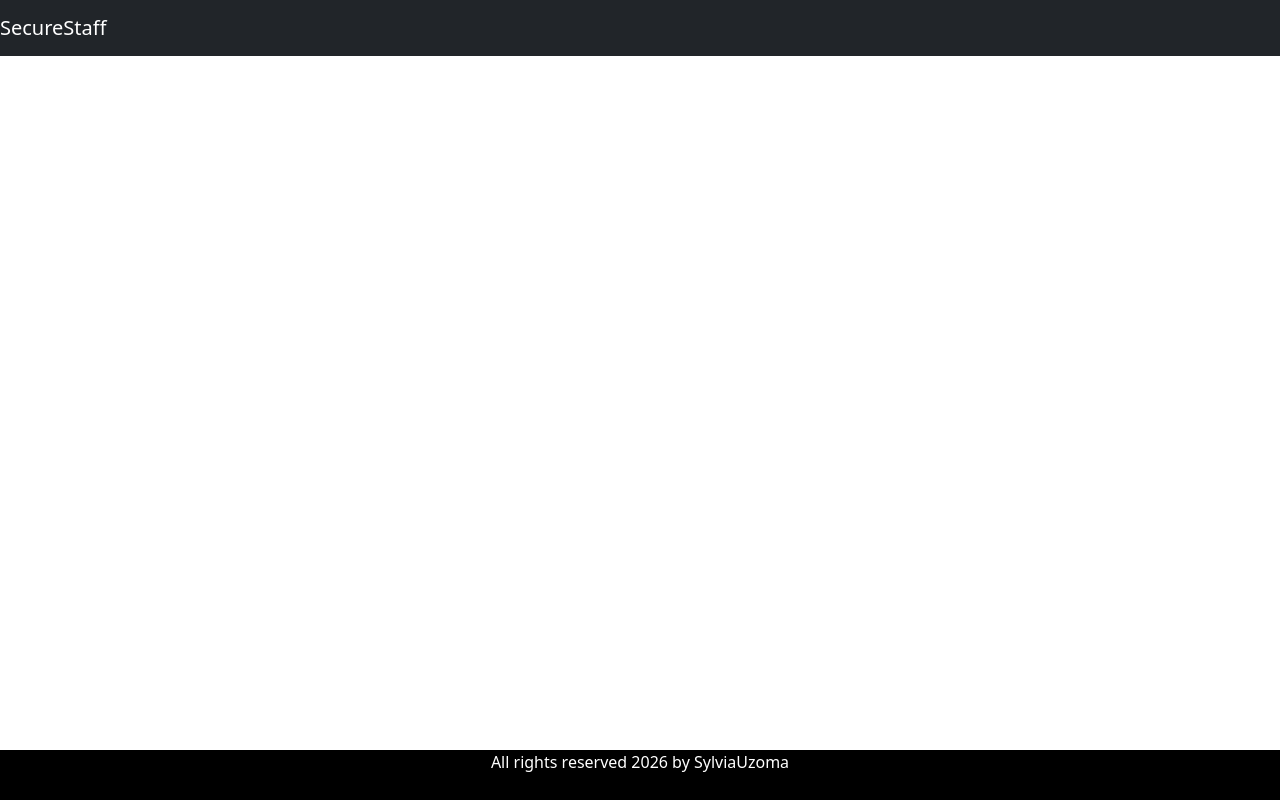
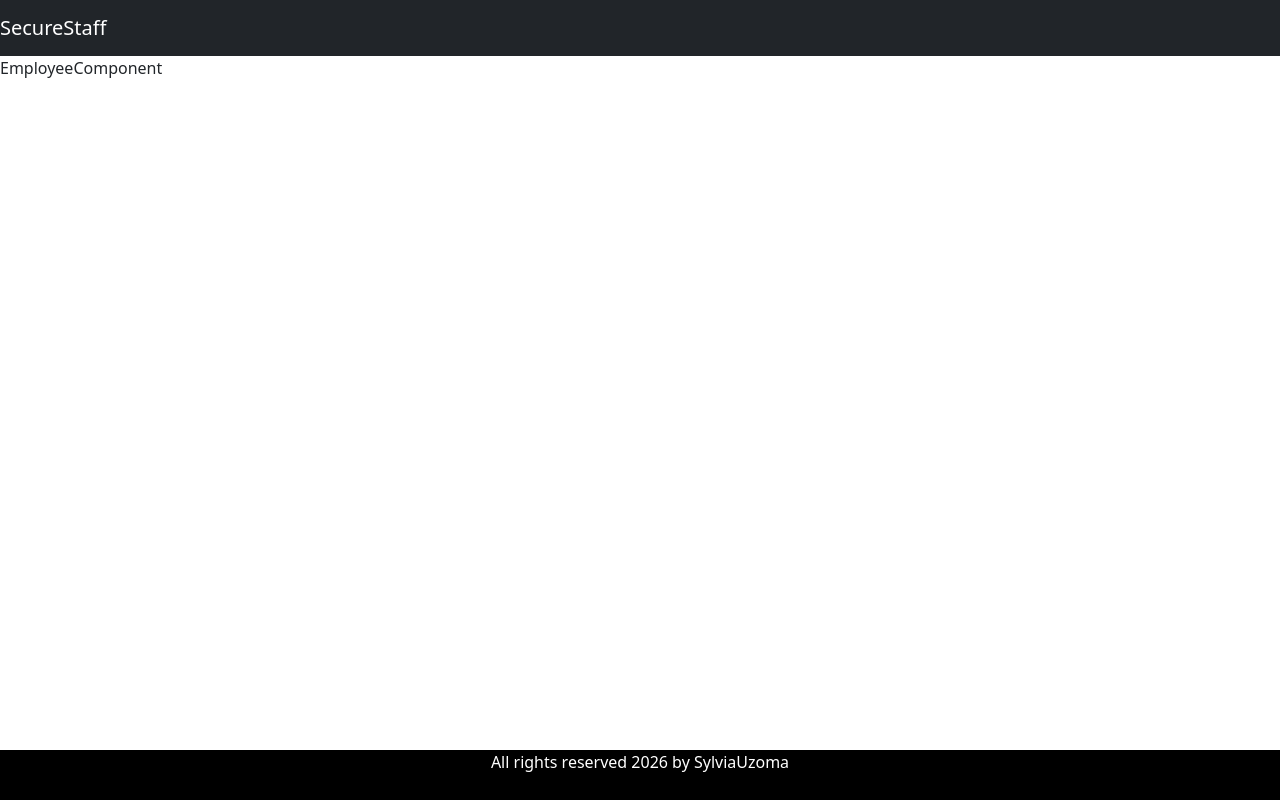
Before and after one commit to sylviacool/securestaff-backend, a React app in the folder frontend/: page / in a window 1280 px wide. Both pictures are taken after a click on the button "Add Employee". Built offline with nearby package versions, Linux system fonts and the light colour scheme; no server answers; the HTML template or start-up script is replaced by a standard one.

Commit message:
Configure Route for EmployeeComponent

```diff
--- a/frontend/src/App.jsx
+++ b/frontend/src/App.jsx
@@ -3,7 +3,8 @@ import "./App.css";
 import HeaderComponent from "./components/HeaderComponent";
 import ListEmployeeComponent from "./components/ListEmployeeComponent";
 import FooterComponent from "./components/FooterComponent";
-import {BrowserRouter, Route, Routes} from 'react-router-dom'
+import EmployeeComponent from "./components/EmployeeComponent";
+import { BrowserRouter, Route, Routes } from "react-router-dom";
 
 const App = () => {
   return (
@@ -13,13 +14,16 @@ const App = () => {
         <Routes>
           {/*//http://localhost:3000 */}
           <Route path="/" element={<ListEmployeeComponent />}></Route>
+
           {/*//http://localhost:3000/employees */}
           <Route path="/employees" element={<ListEmployeeComponent />}></Route>
+
+          {/*//http://localhost:3000/add-employee */}
+          <Route path="/add-employee" element={<EmployeeComponent />}></Route>
         </Routes>
 
         <FooterComponent />
       </BrowserRouter>
-
     </div>
   );
 };
--- a/frontend/src/components/EmployeeComponent.jsx
+++ b/frontend/src/components/EmployeeComponent.jsx
@@ -3,7 +3,7 @@ import React from 'react'
 const EmployeeComponent = () => {
   return (
     <div>
-
+      EmployeeComponent
     </div>
   )
 }
--- a/frontend/src/components/ListEmployeeComponent.jsx
+++ b/frontend/src/components/ListEmployeeComponent.jsx
@@ -6,7 +6,7 @@ const ListEmployeeComponent = () => {
 
   const [employees, setEmployees] = useState([]);
 
-  const navigator = useNavigate();
+  const navigate = useNavigate();
 
   useEffect(() => {
       listEmployees().then((response) => {
@@ -18,7 +18,7 @@ const ListEmployeeComponent = () => {
   }, [])
 
   function addNewEmployee() {
-    navigator('/add-employee')
+    navigate('/add-employee')
   }
 
 
```
Lines whose indentation alone changed are shown as unchanged.
